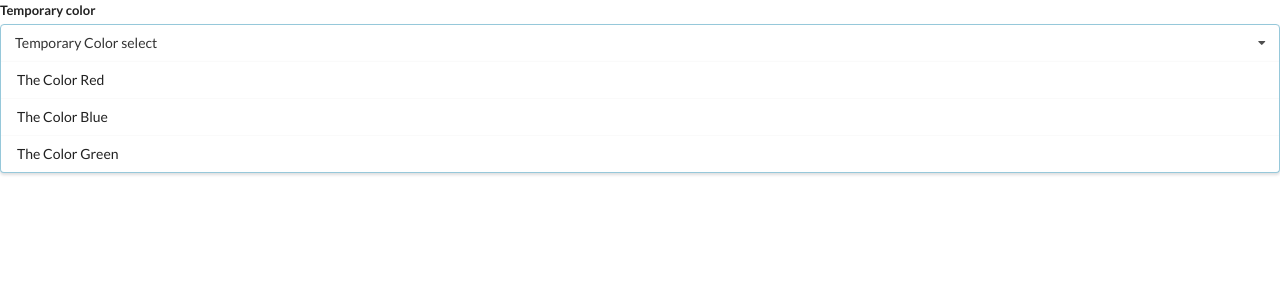
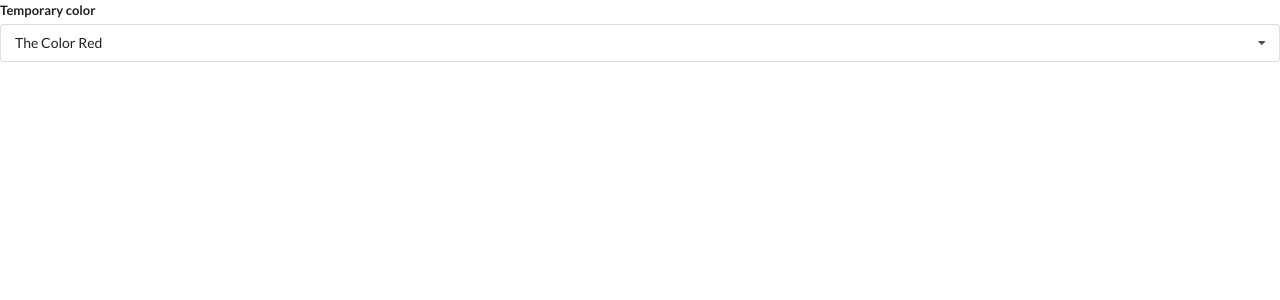
Before and after one commit to Haz-git/React_hooks_widgets, a React (Create React App) app: page / in a window 1280 px wide. Shown: the top 300 px of the page. Built offline with nearby package versions, Linux system fonts and the light colour scheme.

Commit message:
Added More Dropdown functionality

```diff
--- a/src/App.js
+++ b/src/App.js
@@ -1,4 +1,4 @@
-import React from 'react';
+import React, { useState } from 'react';
 import Accordion from './components/Accordion';
 import Search from './components/Search';
 import Dropdown from './components/Dropdown';
@@ -35,9 +35,16 @@
 ]
 
 export default () => {
+
+    const [selected, setSelected] = useState(options[0]);
+
     return (
         // <Accordion items={items} />
         // <Search />
-        <Dropdown options={options}/>
+        <Dropdown
+            selected={selected}
+            onSelectedChange={setSelected}
+            options={options}
+        />
     )
 }
--- a/src/components/Dropdown.js
+++ b/src/components/Dropdown.js
@@ -1,10 +1,20 @@
-import React from 'react';
+import React, { useState } from 'react';
 
-const Dropdown = ({ options }) => {
+const Dropdown = ({ options, selected, onSelectedChange }) => {
+
+    const [open, setOpen] = useState(false);
 
     const renderedOptions = options.map((option) => {
+        if (option.value === selected.value) {
+            return null;
+        }
+
         return (
-            <div key={option.value} className="item">
+            <div
+                key={option.value}
+                className="item"
+                onClick={() => onSelectedChange(option)}
+            >
                 {option.label}
             </div>
         )
@@ -13,10 +23,10 @@
         <div className="ui form">
             <div className="field">
                 <label className="label">Temporary color</label>
-                <div className="ui selection dropdown visible active">
+                <div onClick={() => setOpen(!open)} className={`ui selection dropdown ${open ? 'visible active' : ''}`}>
                     <i className="dropdown icon"></i>
-                    <div className="text">Temporary Color select</div>
-                    <div className="menu visible transition">
+                    <div className="text">{selected.label}</div>
+                    <div className={`menu ${open ? 'visible transition' : ''}`}>
                         {renderedOptions}
                     </div>
                 </div>
```
